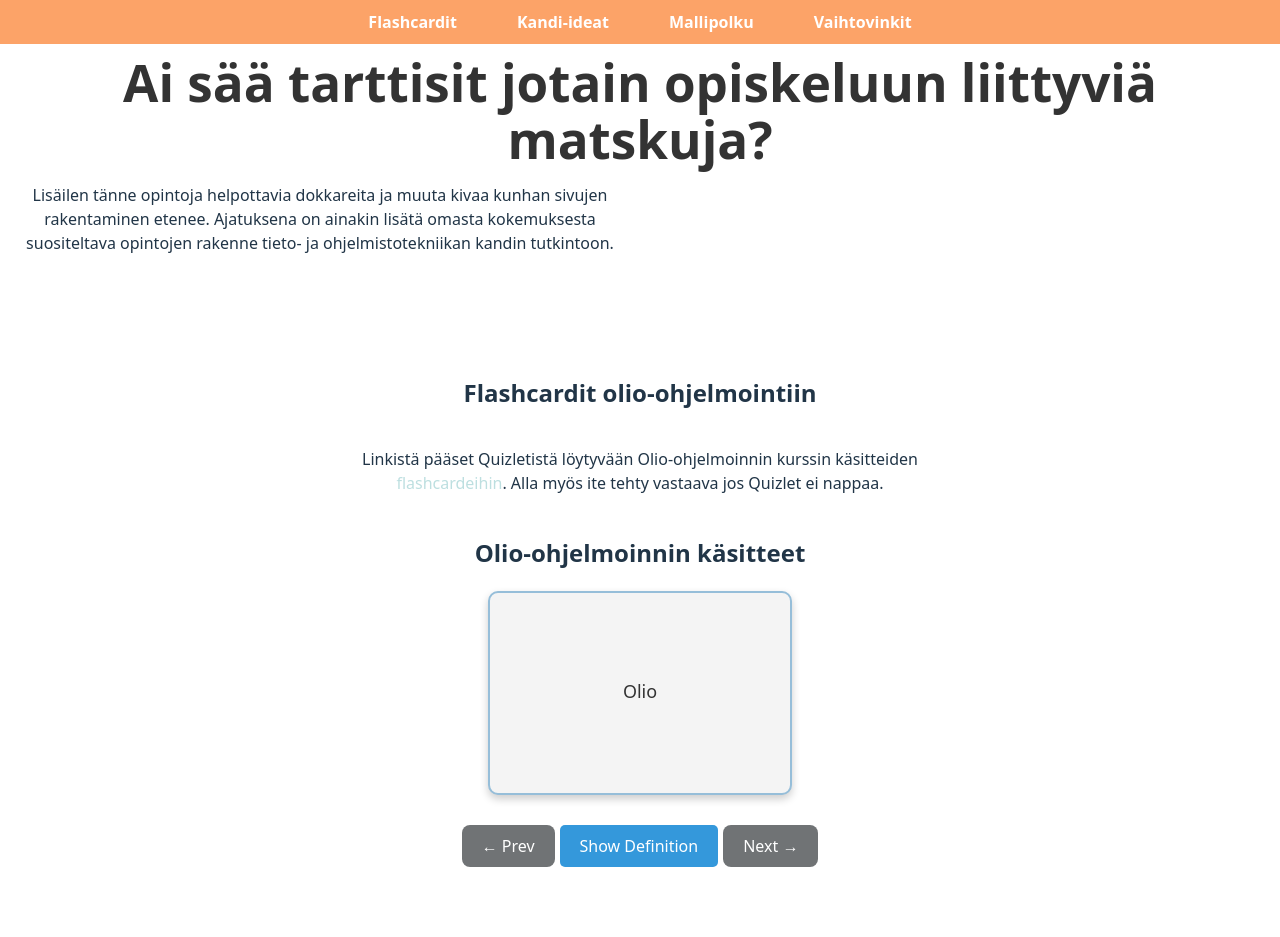
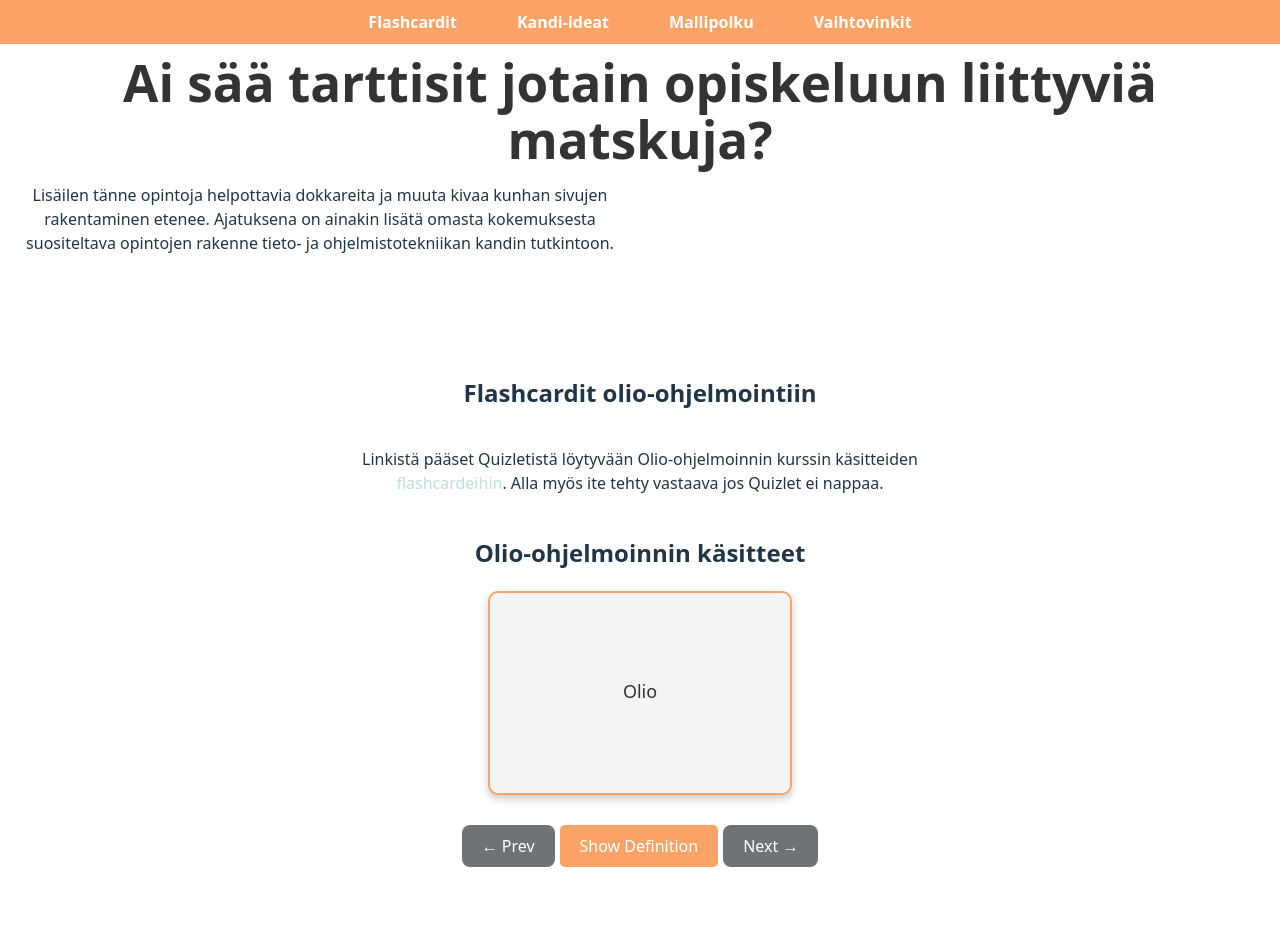
Before and after one commit to lehtio/Opiskelukorneri, a React (Vite) app in the folder opintokorneri/: page / in a window 1280 px wide. Shown: the top 937 px of the page. Built offline with nearby package versions, Linux system fonts and the light colour scheme.

Commit message:
css värit

```diff
--- a/opintokorneri/src/styles/Flashcard.css
+++ b/opintokorneri/src/styles/Flashcard.css
@@ -2,7 +2,7 @@
 .card {
     width: 300px;
     height: 200px;
-    border: 2px solid #96bed9;
+    border: 2px solid #fca368;
     border-radius: 10px;
     display: flex;
     flex-direction: column;
@@ -22,7 +22,7 @@
   .flip-button {
     padding: 10px 20px;
     margin-top: 10px;
-    background-color: #3498db;
+    background-color: #fca368;
     color: white;
     border: none;
     border-radius: 5px;
@@ -31,5 +31,5 @@
   }
 
   .flip-button:hover {
-    background-color: #2980b9;
+    background-color: #fca368;
   }
```
